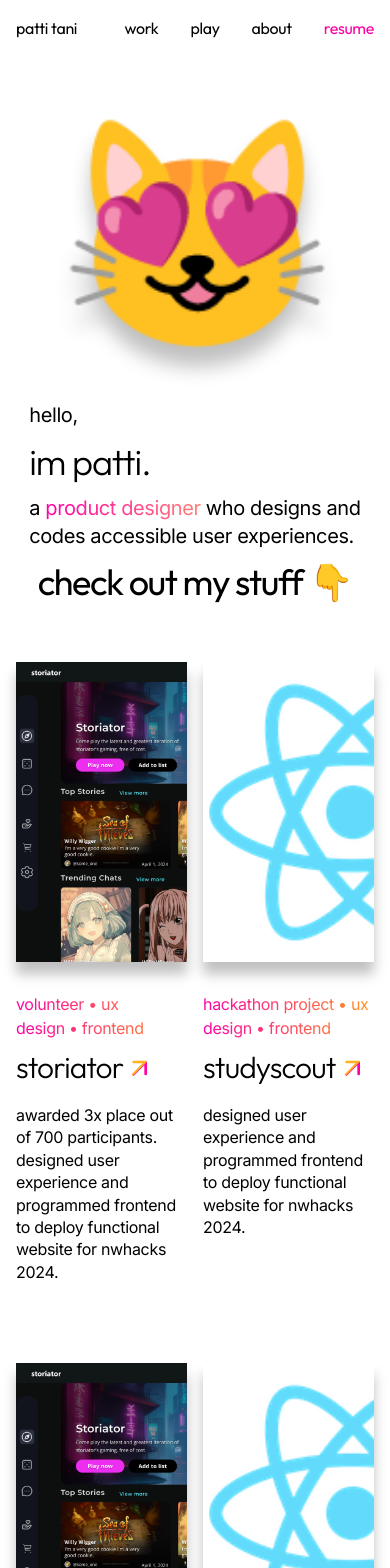
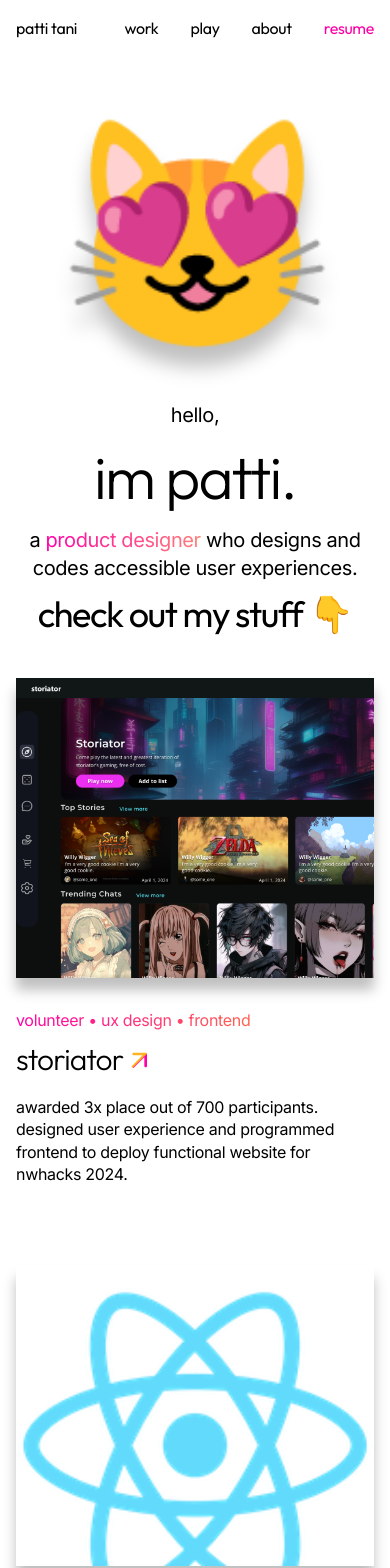
Before and after one commit to Patticatti/new-website, a React (Create React App) app: page / in a window 390 px wide. Shown: the top 1568 px of the page. Built offline with nearby package versions, Linux system fonts and the light colour scheme.

Commit message:
Fixed responsiveness, centered text, and changed title

```diff
--- a/public/index.html
+++ b/public/index.html
@@ -27,7 +27,7 @@
       work correctly both with client-side routing and a non-root public URL.
       Learn how to configure a non-root public URL by running `npm run build`.
     -->
-    <title>React App</title>
+    <title>Patti's Portfolio</title>
   </head>
   <body>
     <noscript>You need to enable JavaScript to run this app.</noscript>
--- a/src/App.js
+++ b/src/App.js
@@ -7,10 +7,10 @@
     <Box bg="white">
       <Stack>
         <Navbar/>
-        <Flex direction={["column-reverse","row","row"]}justifyContent="center" alignItems="center" gap={["8%"]}>
-          <Stack maxW={["85%","40%","30%"]}>
+        <Flex direction={["column-reverse","column-reverse","row"]}justifyContent="center" alignItems="center" gap={["8%"]}>
+          <Stack maxW={["85%","85%","30%"]} textAlign={["center","center", "left"]}>
             <Text fontSize="xl">hello,</Text>
-            <Heading fontSize={["4xl","6xl","8xl"]} letterSpacing="-0.03em">im patti.</Heading>
+            <Heading fontSize={["6xl","6xl","8xl"]} letterSpacing="-0.03em">im patti.</Heading>
             <Text color="black" fontSize="xl" lineHeight="1.4em">
               a <Text
                 as="span"
--- a/src/components/ProjectGrid.js
+++ b/src/components/ProjectGrid.js
@@ -1,4 +1,4 @@
-import { Text, Stack, Image, Grid, Box,Heading } from '@chakra-ui/react';
+import { Text, Stack, Grid, Box,Heading } from '@chakra-ui/react';
 
 const projects = [
     {
@@ -37,15 +37,15 @@
           boxShadow="0 12px 12px rgba(0, 0, 0, 0.25)"
         >
         </Box>
-        <Text marginTop="1.4rem"style={{
+        <Text marginTop="1.4rem" style={{
             backgroundImage: 'linear-gradient(to right, #FF00A8, #FF9921)',
             WebkitBackgroundClip: 'text',
             WebkitTextFillColor: 'transparent',
         }}>
             {tags.map((tag, index) => (
             <span key={index}>
+                {index !== 0 && <>&nbsp;&bull;&nbsp;</>}
                 {tag}
-                    {index !== tags.length - 1 && <>&nbsp;&bull;&nbsp;</>}
             </span>
             ))}
         </Text>
@@ -63,7 +63,7 @@
 
 function ProjectGrid() {
   return (
-    <Grid templateColumns="1fr 1fr" padding="1rem" gap={4}>
+    <Grid templateColumns={["1fr","1fr","1fr 1fr"]} paddingInline="1rem" gap={4}>
       {projects.map((project, index) => (
         <ProjectComponent key={index} {...project} />
       ))}
```
Lines whose indentation alone changed are shown as unchanged.
